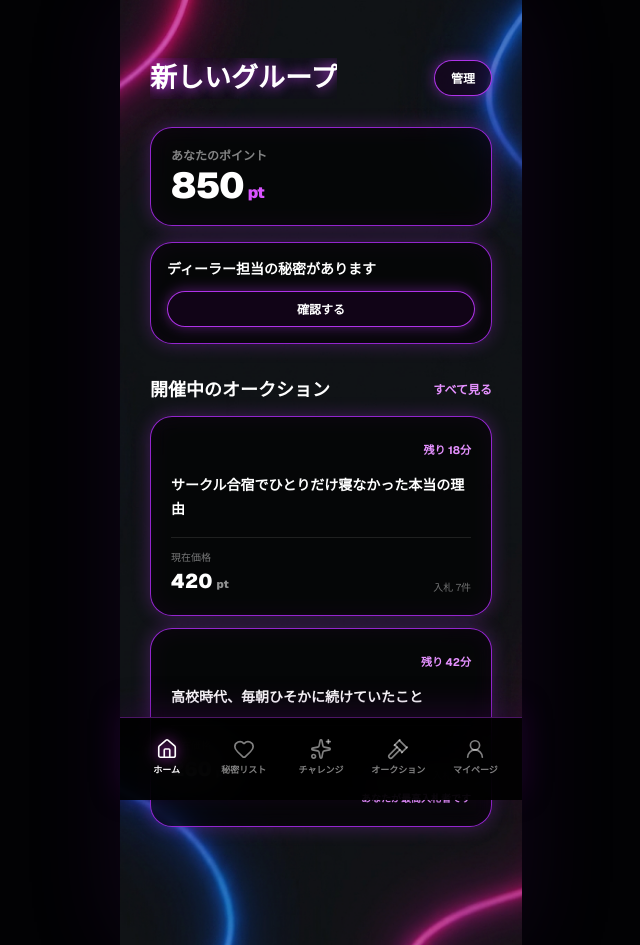
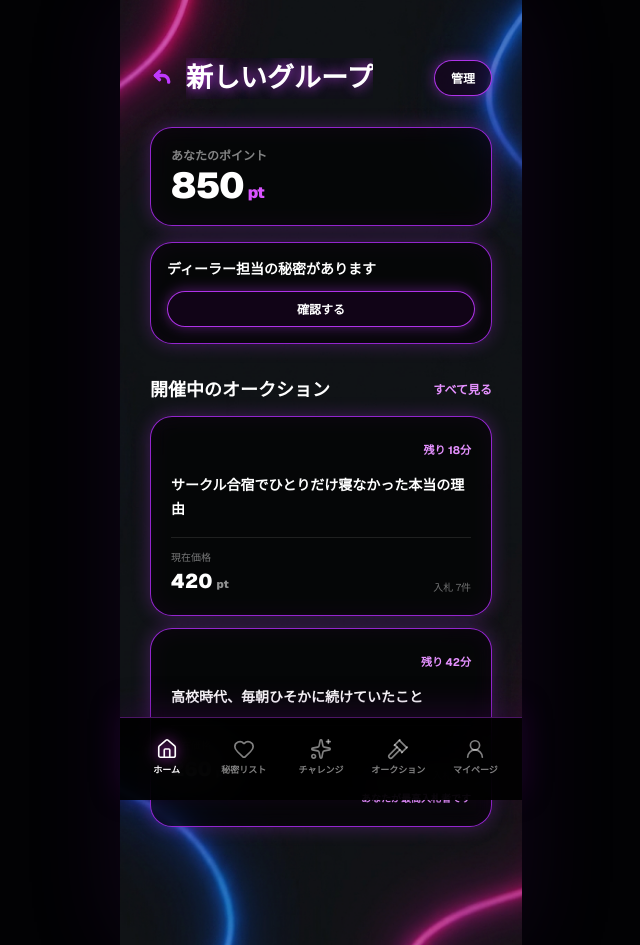
Before and after one commit to t161121t/watnow-team-dokidoki, a Next.js app: page /groups/1 in a window 1280 px wide. Shown: the whole page, without its empty margins (319-959 px from the left). Built offline with nearby package versions, Linux system fonts and the light colour scheme.

Commit message:
fix: 戻る導線の見た目を統一

```diff
--- a/features/groups/components/group-home-screen.tsx
+++ b/features/groups/components/group-home-screen.tsx
@@ -1,8 +1,8 @@
 import type { ReactNode } from "react";
-import Link from "next/link";
 
 import { BottomNavigation } from "@/components/layout/bottom-navigation";
 import { MobileShell } from "@/components/layout/mobile-shell";
+import { BackButton } from "@/components/ui/back-button";
 import { NeonCard } from "@/components/ui/neon-card";
 import { NeonLink } from "@/components/ui/neon-button";
 import { getGroupNavigation } from "@/lib/navigation";
@@ -20,11 +20,12 @@ export function GroupHomeScreen({
   return (
     <MobileShell withNavigation className="pt-[58px]">
       <div className="mb-7 flex items-center justify-between gap-3">
-        <Link href="/groups" className="min-w-0">
+        <div className="flex min-w-0 items-center gap-1">
+          <BackButton href="/groups" aria-label="グループ一覧へ戻る" className="-ml-2" />
           <h1 className="truncate text-[27px] font-bold [text-shadow:0_0_12px_rgba(208,66,255,0.9),0_0_36px_rgba(138,43,226,0.55)]">
             {group.name}
           </h1>
-        </Link>
+        </div>
         {group.role === "admin" ? (
           <NeonLink
             href={`/groups/${group.id}/manage`}
```
